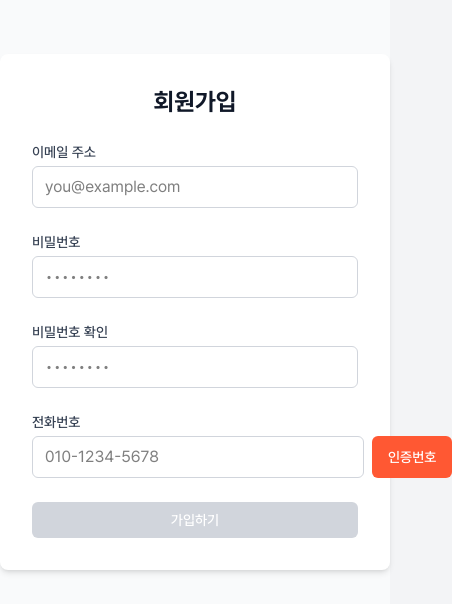
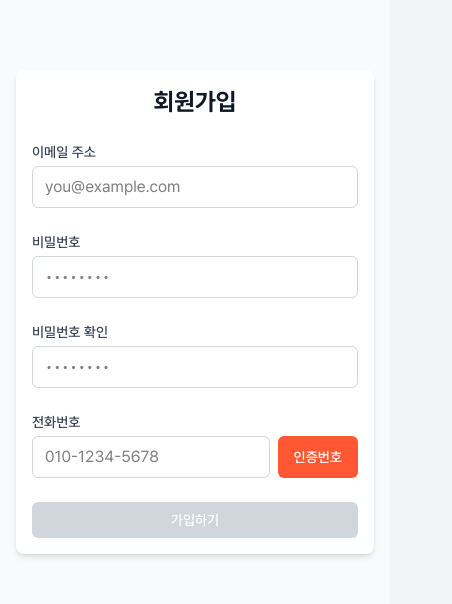
Before and after one commit to googoocone/synapse-frontend, a Next.js app: page /signup in a window 390 px wide. Shown: the part 180-784 px from the top of the page, 452 px wide, since content can reach past the window. Built offline with nearby package versions, Linux system fonts and the light colour scheme; no server answers.

Commit message:
모바일 회원가입 수정

```diff
--- a/app/signup/page.tsx
+++ b/app/signup/page.tsx
@@ -188,8 +188,8 @@
 
   return (
     <>
-      <div className="flex items-center justify-center min-h-screen bg-gray-50 py-12">
-        <div className="w-full max-w-md p-8 space-y-6 bg-white rounded-lg shadow-md">
+      <div className="flex items-center justify-center min-h-screen px-4 py-12 bg-gray-50 sm:px-6 lg:px-8">
+        <div className="w-full max-w-md p-4 space-y-6 bg-white rounded-lg shadow-md md:p-8">
           <h1 className="text-2xl font-bold text-center text-gray-900">
             회원가입
           </h1>
@@ -253,7 +253,7 @@
                     setPhoneNumber(formatPhoneNumber(e.target.value))
                   }
                   disabled={isVerified}
-                  className="flex-1 px-3 py-2 border border-gray-300 rounded-md focus:outline-none focus:ring-2 focus:ring-[#ff5833] disabled:bg-gray-100"
+                  className="flex-1 min-w-0 px-3 py-2 border border-gray-300 rounded-md focus:outline-none focus:ring-2 focus:ring-[#ff5833] disabled:bg-gray-100"
                   placeholder="010-1234-5678"
                   maxLength={13}
                 />
@@ -289,7 +289,7 @@
                     onChange={(e) =>
                       setVerificationCode(e.target.value.replace(/[^0-9]/g, ""))
                     }
-                    className="flex-1 px-3 py-2 border border-gray-300 rounded-md focus:outline-none focus:ring-2 focus:ring-[#ff5833]"
+                    className="flex-1 min-w-0 px-3 py-2 border border-gray-300 rounded-md focus:outline-none focus:ring-2 focus:ring-[#ff5833]"
                     placeholder="6자리 숫자"
                     maxLength={6}
                   />
```
